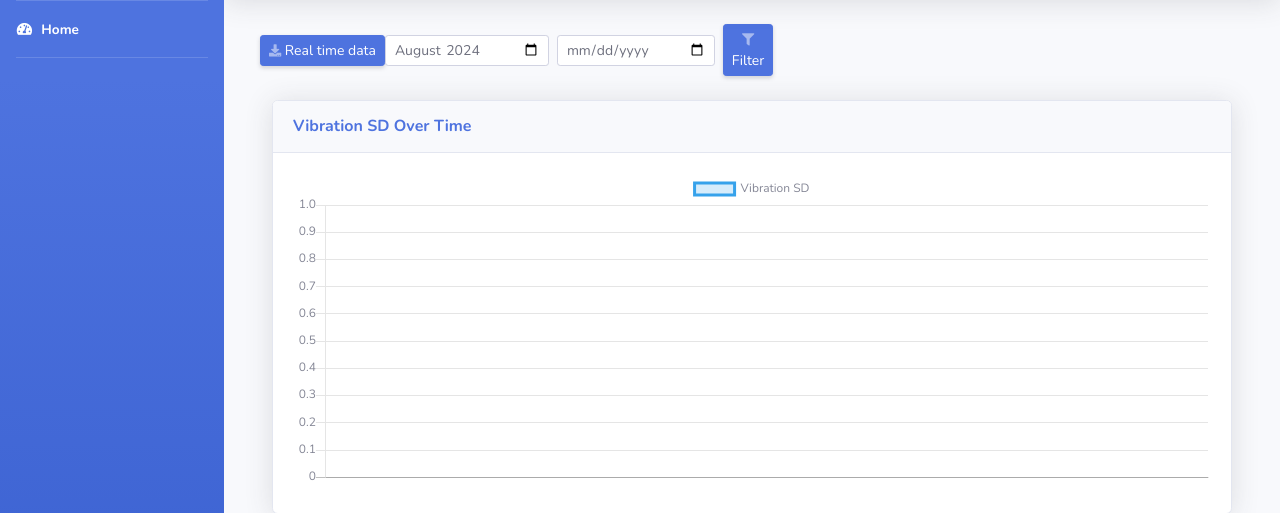
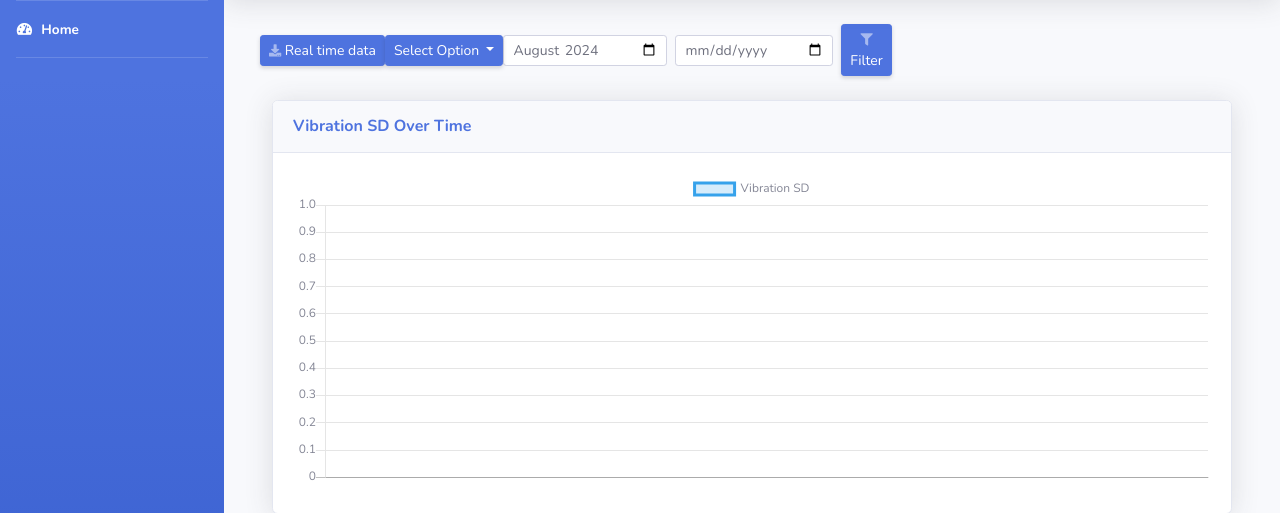
Before and after one commit to BS-PMC-2024/BS-PMC-2024-Team2, a Flask app: page /users/ in a window 1280 px wide. Shown: the part 70-583 px from the top of the page. Run offline with Flask 3, Linux system fonts and the light colour scheme; data that the repository does not hold is empty; some libraries are stand-ins or nearby versions.

Commit message:
SBMPC242-84- added a sensors option to the filter

```diff
--- a/app/static/js/RefreshData.js
+++ b/app/static/js/RefreshData.js
@@ -218,10 +218,22 @@ function updateCharts(data) {
     }
 
 
+    // const filterButton = document.getElementById('filterButton');
+    // filterButton.addEventListener('click', function () {
+    //     fetchData();
+    // });
+
     const filterButton = document.getElementById('filterButton');
-    filterButton.addEventListener('click', function () {
+filterButton.addEventListener('click', function () {
+    if (selectedOption === "Bazal") {
         fetchData();
-    });
+    } else if(selectedOption === "Blank"){
+        alert("Sensor not implemented yet.");
+    }else if(selectedOption === ""){
+
+        alert("Please select a sensor");
+    }
+});
 
     const refreshAPIButton = document.getElementById('refreshAPIButton');
     refreshAPIButton.addEventListener('click', function (event) {
--- a/app/templates/index.html
+++ b/app/templates/index.html
@@ -76,6 +76,25 @@
                                     <i class="fas fa-download fa-sm text-white-50"></i> Real time data
                                     </a>
                                 </div>
+                                <div class="d-sm-flex align-items-center justify-content-between mb-4">
+                                    <div class="dropdown">
+                                        <button class="btn btn-sm btn-primary shadow-sm dropdown-toggle" type="button" id="dropdownMenuButton" data-toggle="dropdown" aria-haspopup="true" aria-expanded="false">
+                                            Select Option
+                                        </button>
+                                        <div class="dropdown-menu" aria-labelledby="dropdownMenuButton">
+                                            <a class="dropdown-item" href="#" id="optionBazal" onclick="updateButton('Bazal')">Bazal</a>
+                                            <a class="dropdown-item" href="#" id="optionBlank" onclick="updateButton('Blank')">Blank</a>
+                                        </div>
+                                    </div>
+                                </div>
+
+                                <script>
+                                function updateButton(selectedOption) {
+                                    document.getElementById('dropdownMenuButton').textContent = selectedOption;
+                                }
+                                </script>
+
+
 
                                 <div class="d-sm-flex align-items-center justify-content-between mb-4">
                                     <input type="month" id="monthPicker" class="form-control form-control-sm mr-2">
@@ -84,6 +103,19 @@
                                         <i class="fas fa-filter fa-sm text-white-50"></i> Filter
                                     </button>
                                 </div>
+                                <script>
+                                    let selectedOption = "";
+
+                                    document.getElementById("optionBazal").addEventListener("click", function() {
+                                        selectedOption = "Bazal";
+                                    });
+
+                                    document.getElementById("optionBlank").addEventListener("click", function() {
+                                        selectedOption = "Blank";
+                                    });
+
+
+                                </script>
 
 
                                 <!-- Line Chart for Vibration SD -->
```
